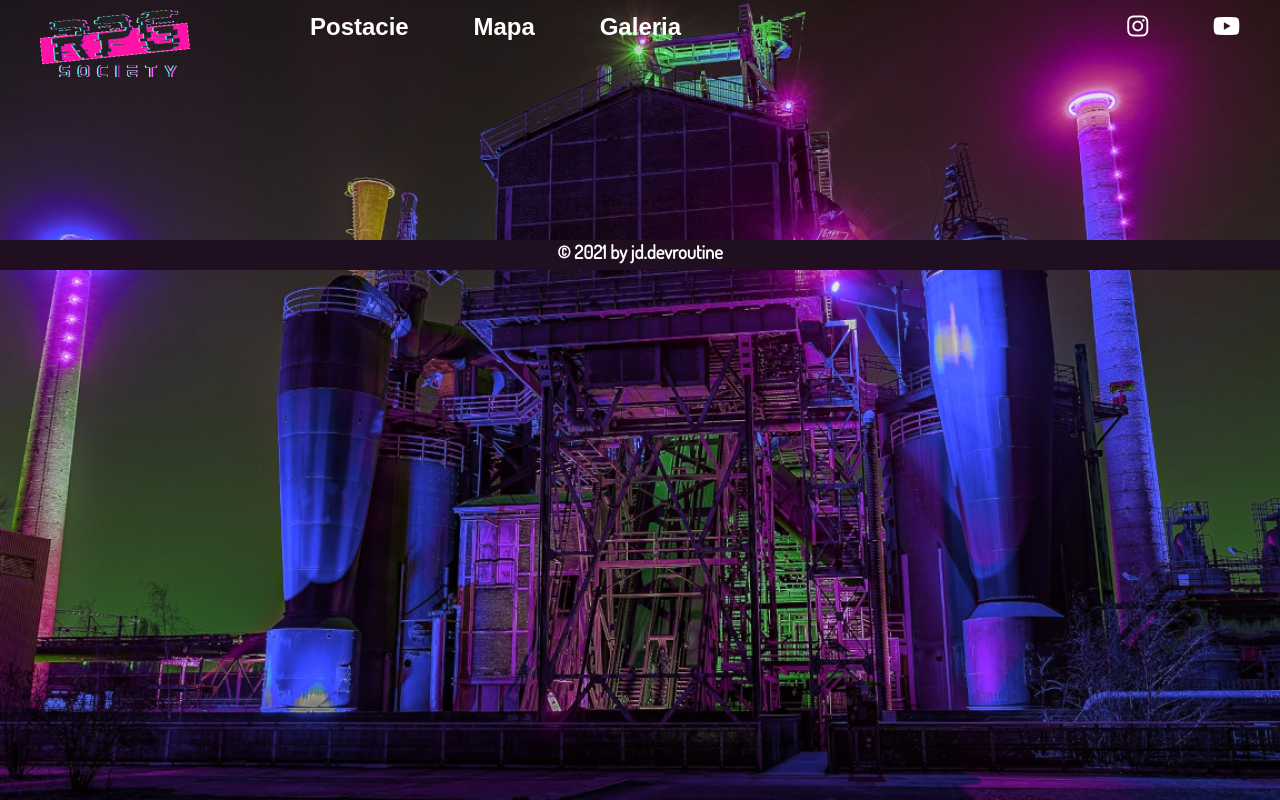
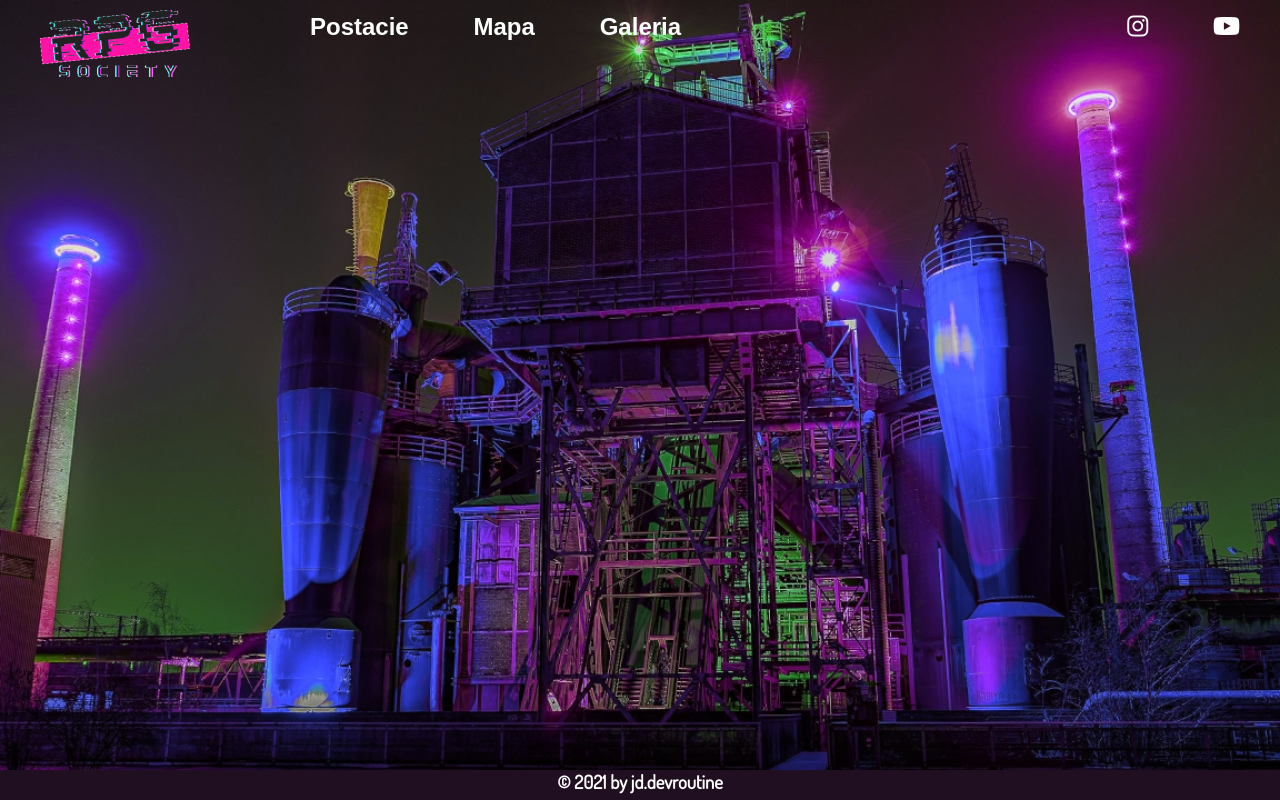
Before and after one commit to jdroutine/rpgsociety, a Django app: page /character in a window 1280 px wide. Run offline with Django 3.2, Linux system fonts and the light colour scheme; data that the repository does not hold is empty; some libraries are stand-ins or nearby versions; some web fonts are replaced.

Commit message:
footer edited

```diff
--- a/rpgsociety/characterCard/static/css/style.css
+++ b/rpgsociety/characterCard/static/css/style.css
@@ -3,6 +3,7 @@
     margin: 0;
 }
 body {
+    height: 100%;
     font-family: "Dosis", sans-serif;
     --main-color: #200f21;
     --hoover-color: rgb(58, 211, 206);
@@ -65,7 +66,7 @@ aside img {
 /*strona główna*/
 #home {
     height: 100%;
-    margin: 100px 50px;
+    margin: 50px;
     padding: 20px;
     color: #ffffff;
     display: grid;
@@ -95,7 +96,7 @@ aside img {
     position: relative;
     padding-bottom: 56.25%;
     padding-top: 30px;
-    }
+}
 
 #youtube iframe {
     border: 1px solid #e6a7f2;
@@ -105,9 +106,10 @@ aside img {
     left: 0;
     width: 100%;
     height: 100%;
-    }
+}
 
 #cards {
+    height: 100%;
     margin: 80px;
     display: grid;
     grid-template-columns: auto auto auto;
@@ -121,7 +123,6 @@ aside img {
     background-color: rgba(0, 0, 0, 0.7);
     border: 3px solid var(--border-color);
     box-shadow: 2px -2px 5px var(--hoover-color);
-
 }
 #cards div:hover {
     transform: scale(1.1);
@@ -151,7 +152,6 @@ aside img {
     padding: 10px;
     border: 2px solid var(--border-color);
     box-shadow: 2px -2px 2px var(--hoover-color);
-
 }
 .grid-container .item1 .content {
     column-count: 2;
@@ -159,7 +159,7 @@ aside img {
 .grid-container .item3 .content {
     column-count: 2;
 }
-.title{
+.title {
     border-bottom: 1px solid var(--hoover-color);
 }
 .content {
@@ -174,7 +174,7 @@ footer {
     background-color: var(--main-color);
     color: white;
     text-align: center;
-    position: relative;
+    position: absolute;
     bottom: 0;
 }
 @media screen and (max-width: 1024px) {
@@ -239,8 +239,7 @@ footer {
         left: 0;
         width: 100%;
         height: 300px;
-        }
-
+    }
 
     /*stopka*/
     footer {
```
